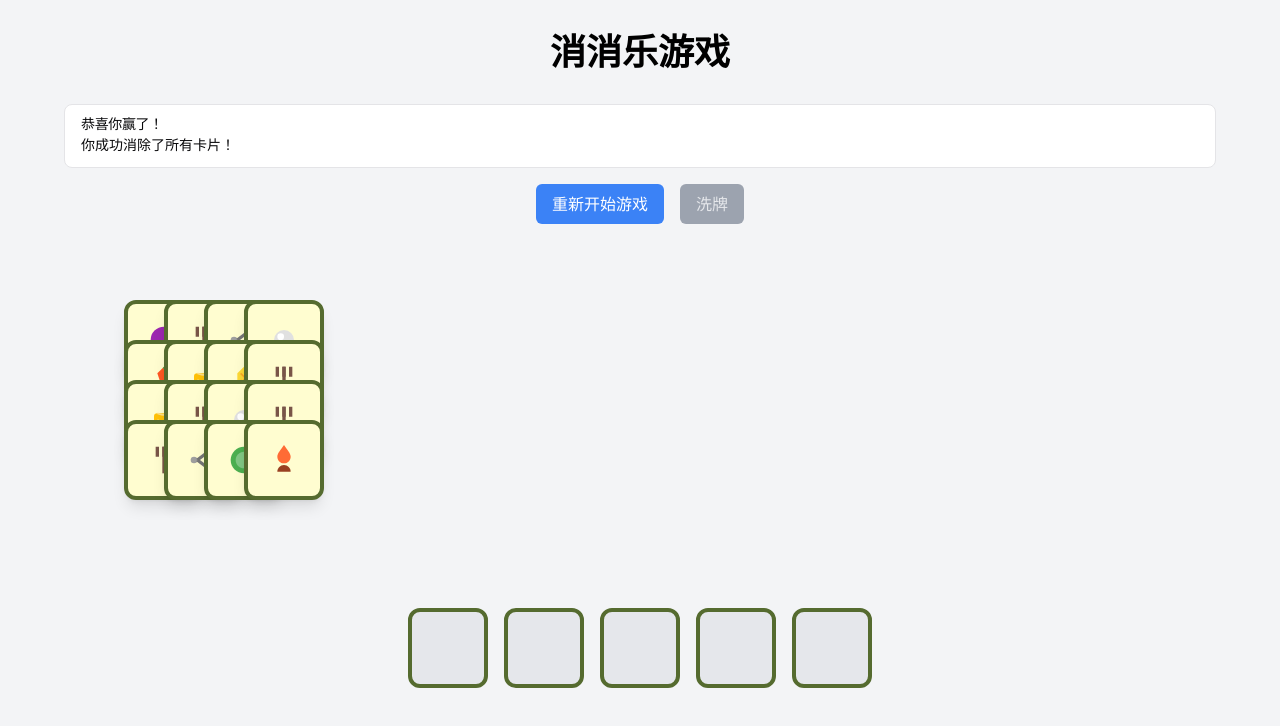
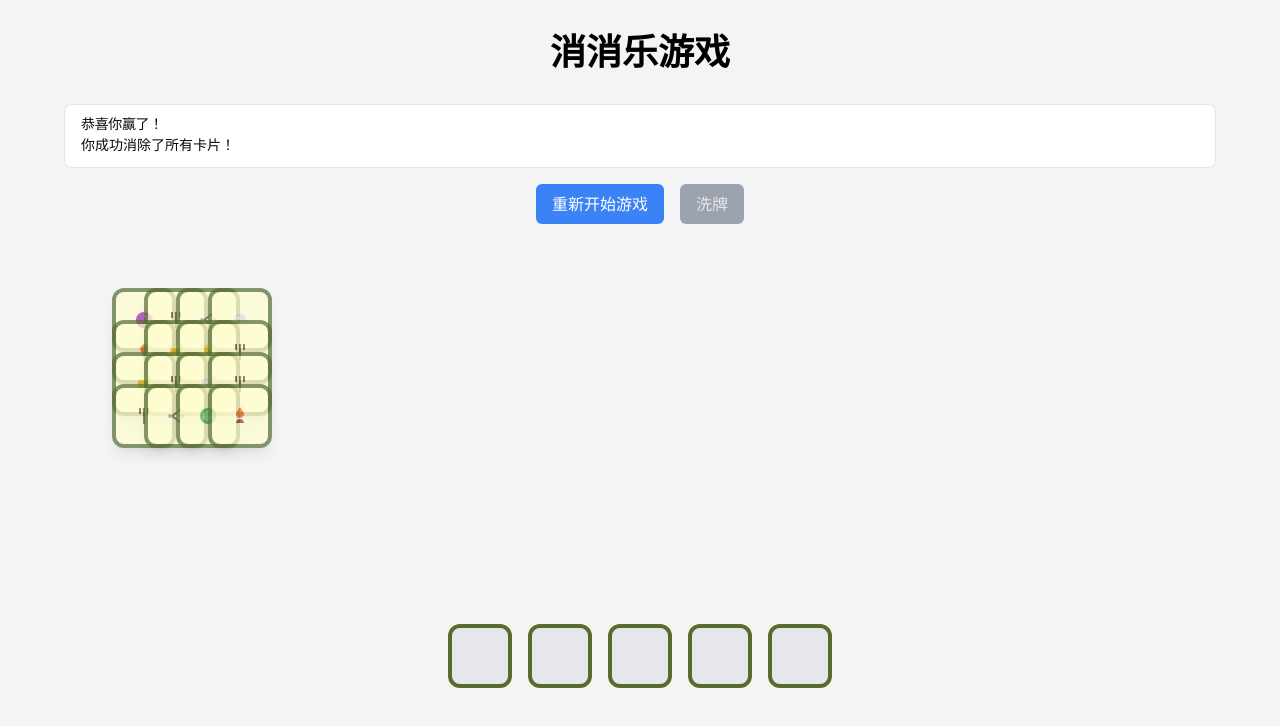
Before and after one commit to volctest/match3-game, a React (Vite) app: page / in a window 1280 px wide. Shown: the top 726 px of the page. Built offline with nearby package versions, Linux system fonts and the light colour scheme.

Commit message:
fix: improve card stacking with positive offset and opacity gradient

```diff
--- a/src/App.tsx
+++ b/src/App.tsx
@@ -180,10 +180,10 @@ function App() {
                   }}
                   style={{
                     position: 'absolute',
-                    left: `${card.x * 40 + card.z * 20}px`,
-                    top: `${card.y * 40 + card.z * 20}px`,
+                    left: `${(card.x * 32) + (card.z * 16)}px`,
+                    top: `${(card.y * 32) + (card.z * 16)}px`,
                     transform: card.visible ? 'none' : 'scale(0)',
-                    opacity: card.visible ? 1 : 0,
+                    opacity: card.visible ? (1 - (card.z * 0.1)) : 0,
                     transition: 'all 0.3s ease',
                     zIndex: card.z
                   }}
@@ -192,7 +192,7 @@ function App() {
                     border-4 border-[#556B2F]
                     shadow-lg
                     transition-all
-                    w-20 h-20
+                    w-16 h-16
                     flex items-center justify-center
                     ${isPending
                       ? 'bg-[#FFFDD0]/60 scale-90 border-yellow-500'
@@ -203,7 +203,7 @@ function App() {
                   `}
                   disabled={gameStatus !== 'playing' || (!isPending && pendingCard !== null)}
                 >
-                  <Icon className="w-14 h-14" />
+                  <Icon className="w-12 h-12" />
                 </button>
               );
             })}
@@ -214,7 +214,7 @@ function App() {
               <button
                 key={`slot-${index}`}
                 className={`
-                  w-20 h-20
+                  w-16 h-16
                   rounded-xl
                   border-4 border-[#556B2F]
                   flex items-center justify-center
```
